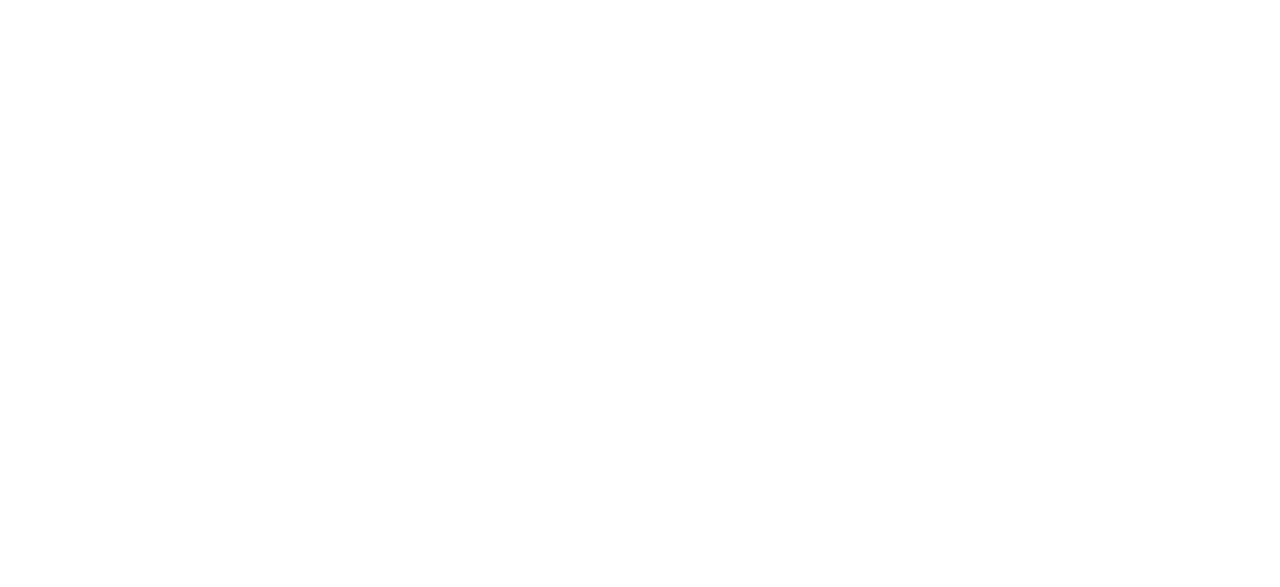
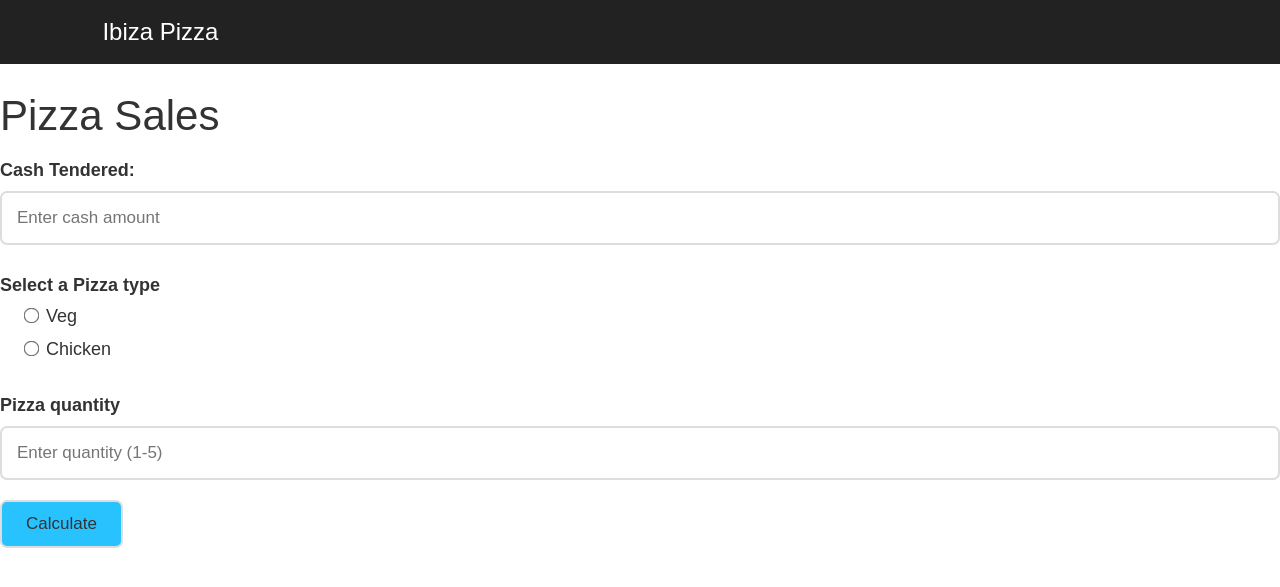
Before and after one commit to ViolanReddy/Python-mini-projects, a Flask app: page / in a window 1280 px wide. Before the commit the part shown is empty. Shown: the top 587 px of the page. Run offline with Flask 3, Linux system fonts and the light colour scheme.

Commit message:
Ibiza Pizza

```diff
--- a/Pizza Sales/app.py
+++ b/Pizza Sales/app.py
@@ -47,7 +47,7 @@
         return render_template(
             "index.html",
             amount_spent=f"R{amount_spent:.2f}",
-            change=f"{change:.2f}"
+            change=f"R{change:.2f}"
         )
 
     return render_template(
--- a/Pizza Sales/static/style.css
+++ b/Pizza Sales/static/style.css
@@ -0,0 +1,130 @@
+
+/* General page styling */
+* {
+    box-sizing: border-box;
+}
+
+body {
+    margin: 0;
+    padding: 0;
+    font-family: Arial, sans-serif;
+    background-color: #ffffff;
+    color: #333333;
+}
+
+/* Navigation bar */
+.navbar {
+    background-color: #222222;
+    padding: 18px 8%;
+    color: white;
+}
+
+.navbar h2 {
+    margin: 0;
+    font-size: 24px;
+    font-weight: normal;
+}
+
+/* Main container */
+.container {
+    width: 90%;
+    max-width: 700px;
+    margin: 30px auto;
+    padding: 10px 20px;
+}
+
+/* Main heading */
+h1 {
+    font-size: 42px;
+    font-weight: normal;
+    margin-bottom: 20px;
+    color: #333333;
+}
+
+/* Form labels */
+form > label {
+    display: block;
+    font-size: 18px;
+    font-weight: bold;
+    margin-top: 20px;
+    margin-bottom: 10px;
+}
+
+/* Input fields */
+input[type="number"] {
+    width: 100%;
+    padding: 15px;
+    border: 2px solid #dddddd;
+    border-radius: 7px;
+    font-size: 17px;
+    margin-bottom: 10px;
+}
+
+/* Radio buttons */
+.radio-group {
+    margin: 10px 0 35px;
+}
+
+.radio-group label {
+    display: block;
+    font-size: 18px;
+    margin-bottom: 12px;
+    cursor: pointer;
+}
+
+input[type="radio"] {
+    margin-left: 25px;
+    accent-color: #555555;
+    transform: scale(1.2);
+}
+
+/* Calculate button */
+button {
+    padding: 12px 24px;
+    background-color: #28c2ff;
+    border: 2px solid #dddddd;
+    border-radius: 7px;
+    font-size: 17px;
+    color: #333333;
+    cursor: pointer;
+    margin-top: 10px;
+}
+
+button:hover {
+    background-color: #eeeeee;
+}
+
+/* Calculation results */
+.results {
+    margin-top: 30px;
+    font-size: 18px;
+    line-height: 1.5;
+}
+
+/* Error messages */
+.error {
+    color: #cc5555;
+    font-size: 16px;
+    margin-top: 10px;
+}
+
+/* Mobile responsiveness */
+@media (max-width: 600px) {
+
+    .container {
+        width: 95%;
+        padding: 10px;
+    }
+
+    h1 {
+        font-size: 34px;
+    }
+
+    .navbar {
+        padding: 16px 5%;
+    }
+
+    input[type="number"] {
+        width: 100%;
+    }
+}
--- a/Pizza Sales/templates/index.html
+++ b/Pizza Sales/templates/index.html
@@ -7,6 +7,78 @@
     <link rel="stylesheet" href="{{ url_for('static', filename='style.css') }}">
 </head>
 <body>
+    <nav>
+        <div class="navbar">
+            <h2>Ibiza Pizza</h2>
+        </div>
+    </nav>
+
+    <h1>Pizza Sales</h1>
+
+    <form action="/" method="POST">
+        <label for="cash">Cash Tendered:</label>
+
+        <input
+            type="number"
+            id="cash"
+            name="cash"
+            min="0.01"
+            step="0.01"
+            placeholder="Enter cash amount"
+            required>
+
+        <label>Select a Pizza type</label>
+
+        <div class="radio-group">
+
+            <label>
+                <input
+                    type="radio"
+                    name="pizza_type"
+                    value="veg"
+                    required
+                >
+                Veg
+            </label>
+
+            <label>
+                <input
+                    type="radio"
+                    name="pizza_type"
+                    value="chicken"
+                    required
+                >
+                Chicken
+            </label>
+        </div>
+
+        <label for="quantity">Pizza quantity</label>
+
+        <input
+            type="number"
+            id="quantity"
+            name="quantity"
+            min="1"
+            max="5"
+            step="1"
+            placeholder="Enter quantity (1-5)"
+            required
+        >
+
+        <button type="submit">Calculate</button>
+
+        {% if error %}
+            <p class="error">{{ error }}</p>
+        {% endif %}
+
+        {% if amount_spent is defined and change is defined %}
+            <div class="results">
+                <p>Amount spent: {{ amount_spent }}</p>
+
+                <p>Change: {{ change }}</p>
+            </div>
+        {% endif %}
+    </form>
 
 </body>
 </html>
```
